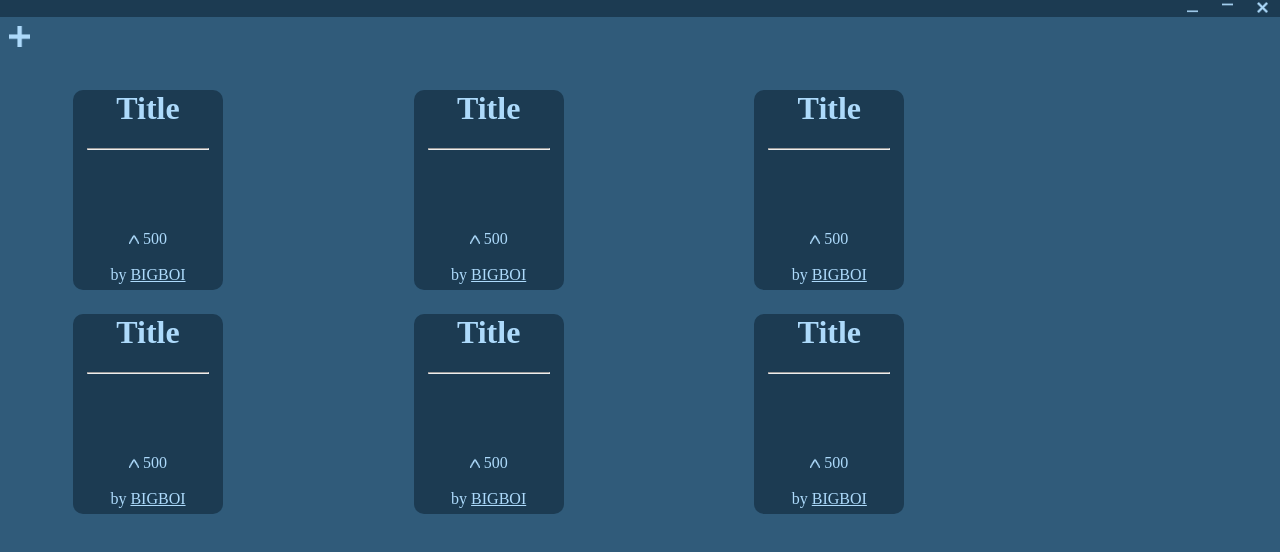
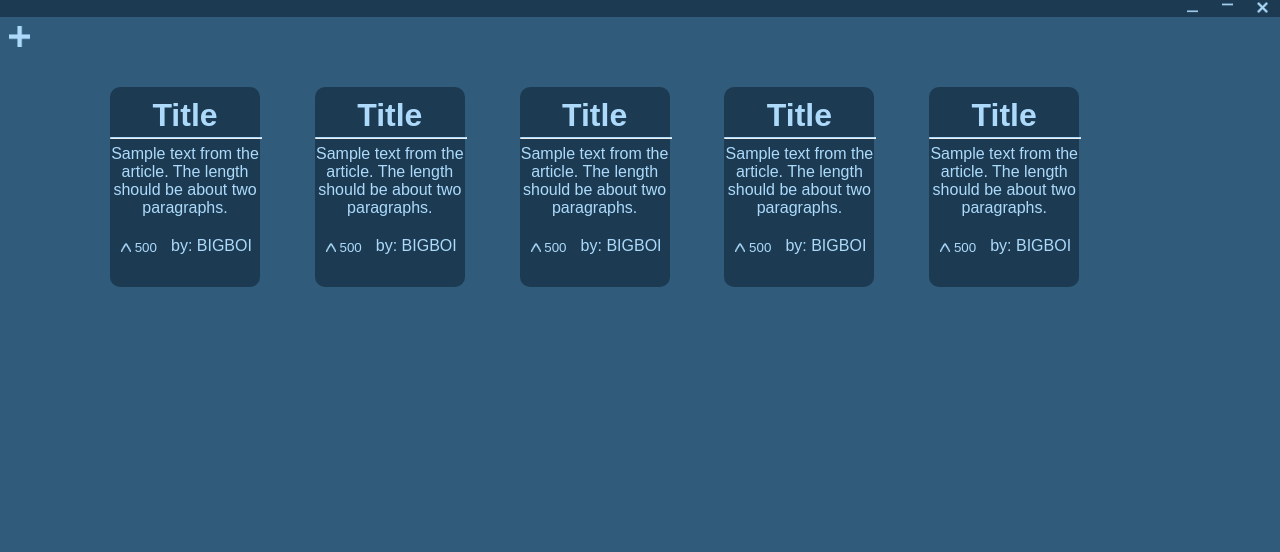
Before and after one commit to Mokomaki/RevIt, an Electron app: page Src/electron-quick-start/index.html in a window 1280 px wide. Drawn offline with Linux system fonts and the light colour scheme.

Commit message:
carbage lookin ui, but works.

```diff
--- a/Src/electron-quick-start/StyleSheets/CardStyles.css
+++ b/Src/electron-quick-start/StyleSheets/CardStyles.css
@@ -5,7 +5,9 @@
     margin-left: 50px;
     width: 80%;
     height: 80%;
-    table-layout: auto;
+    display: grid;
+    grid-template-columns: repeat(auto-fill, minmax(200px, 1fr));
+    font-family: Arial, Helvetica, sans-serif;
 }
 
 .card{
@@ -29,23 +31,47 @@
 }
 
 .card h1{
+    padding: 0;
+    margin: 0;
     margin-top: 10px;
 }
 .card hr{
-    margin-top: 5px;
-    margin-bottom: 80px;
-    width: 80%;
+    border-top: 1px solid #ADDAFB;
+    margin: 0;
+    padding: 0;
+    margin-top: 3px;
+    margin-bottom: 6px;
+    width: 100%;
 }
 
-#upvotes{
-    offset-position: -20px;
+.card button{
+    height: 20px;
+    margin-left: 5px;
+    float: left;
+    background: none;
+    border: none;
+    border-radius: 5px;
+    outline: none;
+    color: #ADDAFB;
+    font-family: Arial, Helvetica, sans-serif;
+}
+.card button:hover{
+    position: bottom;
+    float: left;
+    background: none;
+    background-color: #4E94C7;
+    border: none;
+    border-radius: 10px;
+}
+
+.card p{
+    font-weight: 100;
+    padding: 0;
+    margin: 0;
+    margin-bottom: 20px;
 }
 
 .card img{
     height: 10px;
     width: 10px;
 }
-
-.card span{
-
-}
--- a/Src/electron-quick-start/index.html
+++ b/Src/electron-quick-start/index.html
@@ -25,100 +25,62 @@
 
     <a class = "TopLeftNav" href="newpost.html"><img class ="TopLeftNavImage" src="Graphics/NewPost.png"></a>
 
-<!--
-    <div id="cardsContainer">
+    <ul id="cardsContainer">
+
       <div class="card">
-        <h1>Title</H1>
+        <h1>Title</h1>
         <hr>
-        <div id="upvotes">
+        <p>Sample text from the article. The length should be about two paragraphs.</p>
+        <button id="upvotes">
           <img src="Graphics/upvote.png">
           <span>500</span>
-        </div>
-        <br>
-        by <u>BIGBOI</u>
+        </button>
+        <p>by: BIGBOI</p>
+      </div>
+      <div class="card">
+        <h1>Title</h1>
+        <hr>
+        <p>Sample text from the article. The length should be about two paragraphs.</p>
+        <button id="upvotes">
+          <img src="Graphics/upvote.png">
+          <span>500</span>
+        </button>
+        <p>by: BIGBOI</p>
+      </div>
+      <div class="card">
+        <h1>Title</h1>
+        <hr>
+        <p>Sample text from the article. The length should be about two paragraphs.</p>
+        <button id="upvotes">
+          <img src="Graphics/upvote.png">
+          <span>500</span>
+        </button>
+        <p>by: BIGBOI</p>
+      </div>
+      <div class="card">
+        <h1>Title</h1>
+        <hr>
+        <p>Sample text from the article. The length should be about two paragraphs.</p>
+        <button id="upvotes">
+          <img src="Graphics/upvote.png">
+          <span>500</span>
+        </button>
+        <p>by: BIGBOI</p>
+      </div>
+      <div class="card">
+        <h1>Title</h1>
+        <hr>
+        <p>Sample text from the article. The length should be about two paragraphs.</p>
+        <button id="upvotes">
+          <img src="Graphics/upvote.png">
+          <span>500</span>
+        </button>
+        <p>by: BIGBOI</p>
       </div>
 
-    </div>
-  -->
+    </ul>
 
-  <table id="cardsContainer">
-    <tr>
-      <td>
-        <div class="card">
-          <h1>Title</H1>
-          <hr>
-          <div id="upvotes">
-            <img src="Graphics/upvote.png">
-            <span>500</span>
-          </div>
-          <br>
-          by <u>BIGBOI</u>
-        </div>
-      </td>
-      <td>
-        <div class="card">
-          <h1>Title</H1>
-          <hr>
-          <div id="upvotes">
-            <img src="Graphics/upvote.png">
-            <span>500</span>
-          </div>
-          <br>
-          by <u>BIGBOI</u>
-        </div>
-      </td>
-      <td>
-        <div class="card">
-          <h1>Title</H1>
-          <hr>
-          <div id="upvotes">
-            <img src="Graphics/upvote.png">
-            <span>500</span>
-          </div>
-          <br>
-          by <u>BIGBOI</u>
-        </div>
-      </td>
-    </tr>
-    <tr>
-      <td>
-        <div class="card">
-          <h1>Title</H1>
-          <hr>
-          <div id="upvotes">
-            <img src="Graphics/upvote.png">
-            <span>500</span>
-          </div>
-          <br>
-          by <u>BIGBOI</u>
-        </div>
-      </td>
-      <td>
-        <div class="card">
-          <h1>Title</H1>
-          <hr>
-          <div id="upvotes">
-            <img src="Graphics/upvote.png">
-            <span>500</span>
-          </div>
-          <br>
-          by <u>BIGBOI</u>
-        </div>
-      </td>
-      <td>
-        <div class="card">
-          <h1>Title</H1>
-          <hr>
-          <div id="upvotes">
-            <img src="Graphics/upvote.png">
-            <span>500</span>
-          </div>
-          <br>
-          by <u>BIGBOI</u>
-        </div>
-      </td>
-    </tr>
-  </table>
+
 
     <script src="renderer.js"></script>
 
--- a/Src/electron-quick-start/preload.js
+++ b/Src/electron-quick-start/preload.js
@@ -37,7 +37,7 @@ window.AddPost = function(authorID, title, contents, categoryID)
             if (err) throw err;
             else
             {
-                alert('connected jee vittu');
+                alert('connected');
             }
         }
     );
@@ -65,7 +65,7 @@ window.AddPost = function(authorID, title, contents, categoryID)
             if (err) {
               return console.log('error:' + err.message);
             }
-            console.log('ended connection');
+            console.log('connection ended');
         }
     );
 
```
